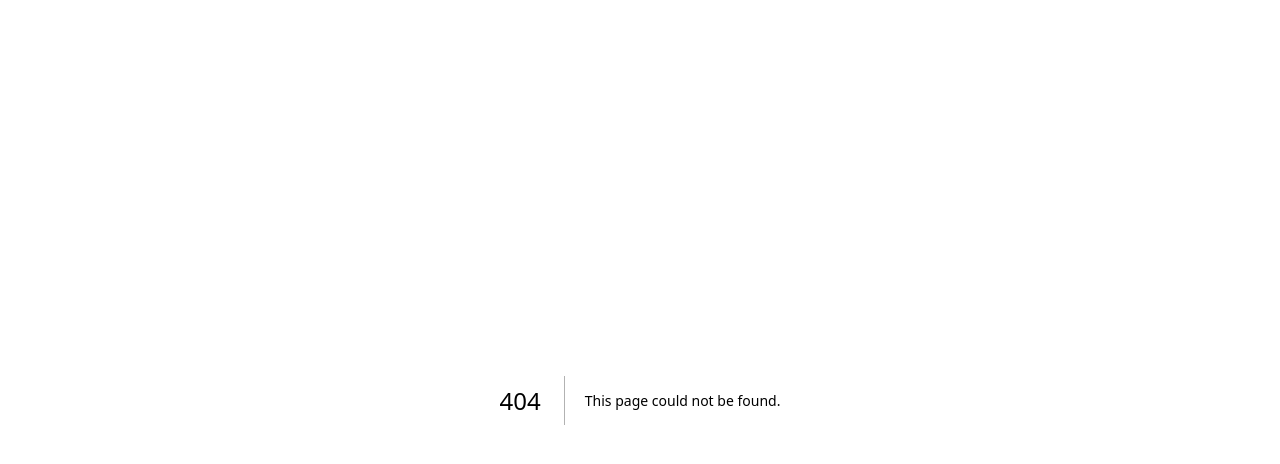
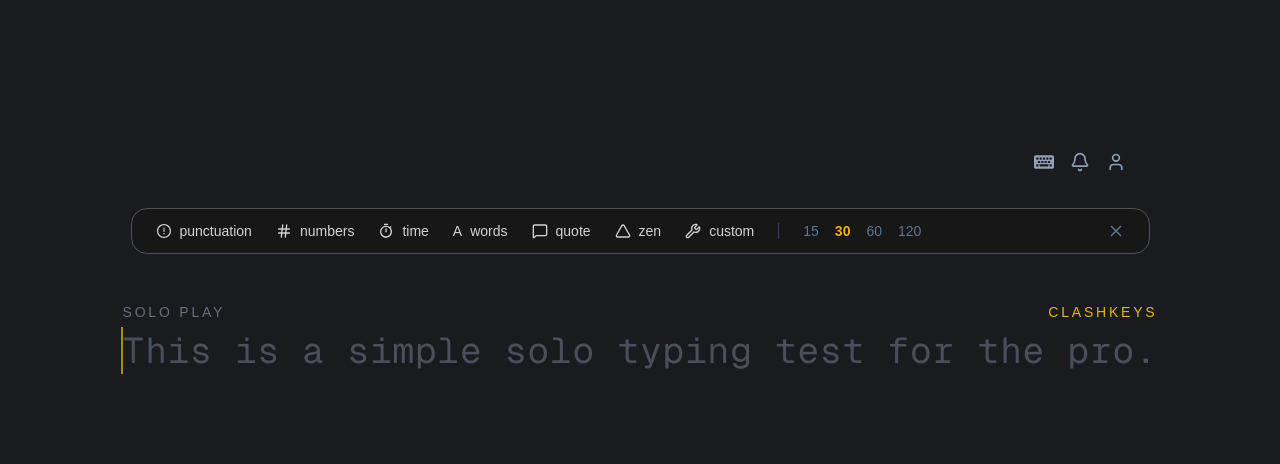
Before and after one commit to Aayush7105/clashkeys, a Next.js app: page /soloplay in a window 1280 px wide. Before the commit this address had no page. Shown: the top 464 px of the page. Built offline with nearby package versions, Linux system fonts and the light colour scheme.

Commit message:
ui updated

```diff
--- /dev/null
+++ b/app/soloplay/page.tsx
@@ -0,0 +1,12 @@
+import SoloPlayPage from "@/components/soloplay/soloplay-page";
+import React from "react";
+
+const page = () => {
+  return (
+    <div>
+      <SoloPlayPage />
+    </div>
+  );
+};
+
+export default page;
--- /dev/null
+++ b/components/soloplay/solonavbar.tsx
@@ -0,0 +1,112 @@
+"use client";
+
+import {
+  Bell,
+  User,
+  Keyboard,
+  Crown,
+  Info,
+  Settings,
+  AlertCircle,
+  Hash,
+  Clock,
+  MessageSquare,
+  Triangle,
+  Wrench,
+  X,
+} from "lucide-react";
+import { AiOutlineExclamationCircle } from "react-icons/ai";
+import { FaKeyboard } from "react-icons/fa";
+import { MdOutlineTimer } from "react-icons/md";
+
+export default function SoloNavbar() {
+  return (
+    <div className="w-ful p-2">
+      {/* Top Navigation */}
+      <div className="flex items-center justify-between px-6 py-4  ">
+        {/* Left Section - Logo and Brand */}
+
+        {/* Center Navigation Icons */}
+        <div className="flex items-center gap-4 text-slate-400"></div>
+
+        {/* Right Section - User Controls */}
+        <div className="flex items-center gap-4 text-slate-400">
+          <FaKeyboard
+            size={20}
+            className="cursor-pointer hover:text-white transition"
+          />
+          <Bell
+            size={20}
+            className="cursor-pointer hover:text-white transition"
+          />
+          <User
+            size={20}
+            className="cursor-pointer hover:text-white transition"
+          />
+        </div>
+      </div>
+
+      {/* Test Options Bar */}
+      <div className="flex items-center gap-6 px-6 py-3 text-sm text-neutral-300 border border-neutral-600 rounded-2xl mt-5 bg-neutral-900">
+        {/* Test Mode Options */}
+        <div className="flex items-center gap-6">
+          <div className="flex items-center gap-2 cursor-pointer hover:text-slate-300 transition">
+            <AiOutlineExclamationCircle size={16} />
+            <span>punctuation</span>
+          </div>
+          <div className="flex items-center gap-2 cursor-pointer hover:text-slate-300 transition">
+            <Hash size={16} />
+            <span>numbers</span>
+          </div>
+          <div className="flex items-center gap-2 cursor-pointer hover:text-slate-300 transition">
+            <MdOutlineTimer size={16} />
+            <span>time</span>
+          </div>
+          <div className="flex items-center gap-2 cursor-pointer hover:text-slate-300 transition">
+            <span>A</span>
+            <span>words</span>
+          </div>
+          <div className="flex items-center gap-2 cursor-pointer hover:text-slate-300 transition">
+            <MessageSquare size={16} />
+            <span>quote</span>
+          </div>
+          <div className="flex items-center gap-2 cursor-pointer hover:text-slate-300 transition">
+            <Triangle size={16} />
+            <span>zen</span>
+          </div>
+          <div className="flex items-center gap-2 cursor-pointer hover:text-slate-300 transition">
+            <Wrench size={16} />
+            <span>custom</span>
+          </div>
+        </div>
+
+        {/* Divider */}
+        <div className="w-px h-4 bg-slate-700"></div>
+
+        {/* Duration Options */}
+        <div className="flex items-center gap-4 text-slate-500">
+          <span className="cursor-pointer hover:text-slate-300 transition">
+            15
+          </span>
+          <span className="text-yellow-500 cursor-pointer font-semibold hover:text-yellow-400 transition">
+            30
+          </span>
+          <span className="cursor-pointer hover:text-slate-300 transition">
+            60
+          </span>
+          <span className="cursor-pointer hover:text-slate-300 transition">
+            120
+          </span>
+        </div>
+
+        {/* Close/Reset Button */}
+        <div className="ml-auto">
+          <X
+            size={18}
+            className="text-slate-500 cursor-pointer hover:text-white transition"
+          />
+        </div>
+      </div>
+    </div>
+  );
+}
--- a/components/soloplay/soloplay-page.tsx
+++ b/components/soloplay/soloplay-page.tsx
@@ -2,6 +2,7 @@
 
 import { useEffect, useRef, useState } from "react";
 import { cn } from "@/lib/utils";
+import Solonavbar from "./solonavbar";
 
 export default function SoloPlayPage() {
   const text = "This is a simple solo typing test for the pro.";
@@ -14,16 +15,17 @@ export default function SoloPlayPage() {
 
   return (
     <main
-      className="min-h-screen bg-[#1a1b1f] text-[#e2e2e2] flex items-center justify-center px-6"
+      className="min-h-screen bg-[#1a1b1f] text-[#e2e2e2] flex items-center justify-center px-2 py-16 "
       onClick={() => inputRef.current?.focus()}
     >
-      <div className="max-w-6xl w-full space-y-10">
-        <div className="flex items-center justify-between text-sm tracking-[0.2em] uppercase text-[#6b6f7a]">
+      <div className="max-w-7xl h-screen  py-16">
+        <Solonavbar />
+        <div className="flex items-center justify-between text-sm tracking-[0.2em] uppercase text-[#6b6f7a] mt-10">
           <span>Solo Play</span>
           <span className="text-[#e2b714]">clashkeys</span>
         </div>
 
-        <div className="w-full max-w-6xl text-3xl sm:text-4xl font-mono leading-relaxed tracking-wide select-none">
+        <div className="max-w-7xl text-3xl sm:text-4xl font-mono leading-relaxed tracking-wide select-none">
           {text.split("").map((char, i) => {
             const typedChar = typed[i];
 
--- a/package.json
+++ b/package.json
@@ -11,9 +11,11 @@
   "dependencies": {
     "clsx": "^2.1.1",
     "framer-motion": "^12.33.0",
+    "lucide-react": "^0.563.0",
     "next": "16.1.6",
     "react": "19.2.3",
     "react-dom": "19.2.3",
+    "react-icons": "^5.5.0",
     "socket.io-client": "^4.8.1",
     "tailwind-merge": "^3.4.0",
     "tailwindcss-animate": "^1.0.7"
```
Also changed, not shown: 1 other file (tests, documents, lock files or other folders).
